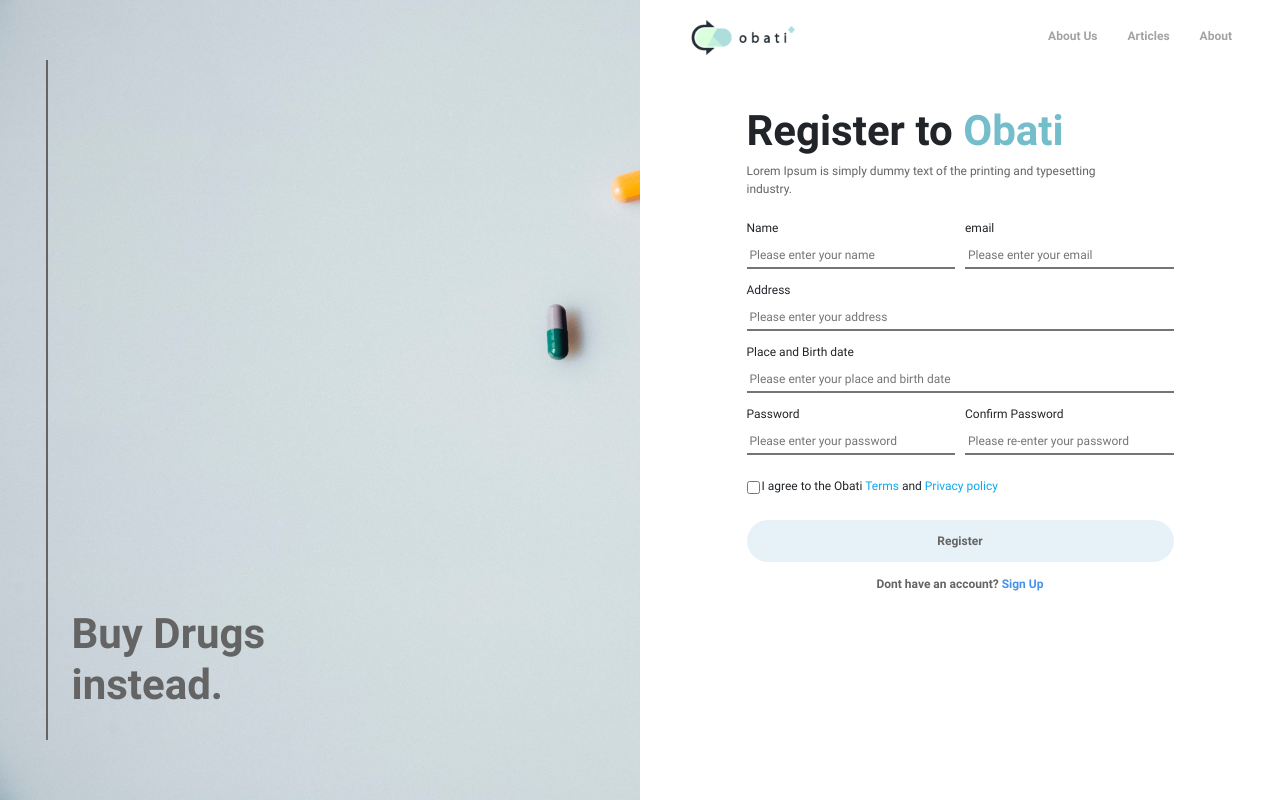
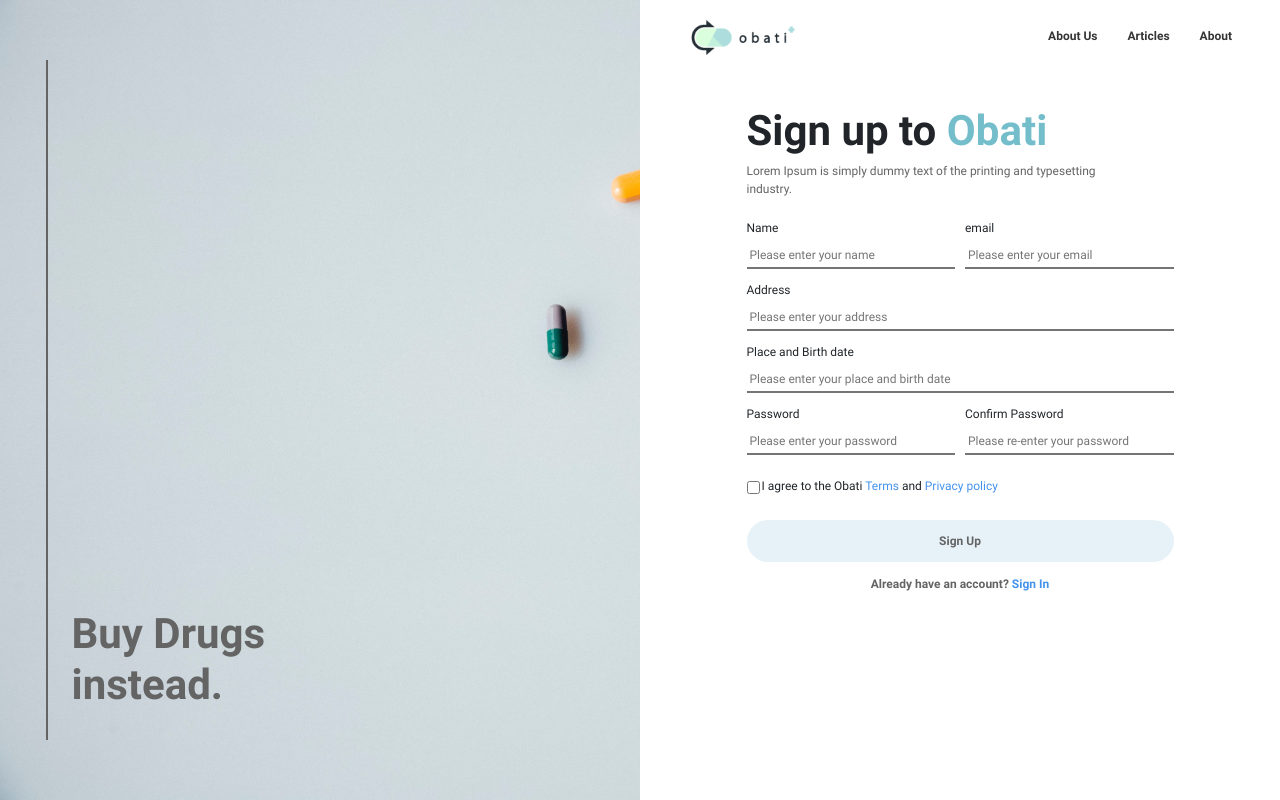
Before and after one commit to dimitriirfan/obati, a CodeIgniter app: page /obati/index.php/controller_register/index in a window 1280 px wide. Run offline with CodeIgniter, Linux system fonts and the light colour scheme.

Commit message:
login register fix

```diff
--- a/application/views/view_register.php
+++ b/application/views/view_register.php
@@ -37,7 +37,7 @@
 				</div>
 				<div class="main-form">
 					<div class="form-title">
-						<h1>Register to <span style="color: #74BDCB;">Obati</span></h1>
+						<h1>Sign up to <span style="color: #74BDCB;">Obati</span></h1>
 						<p>Lorem Ipsum is simply dummy text of the printing and typesetting industry.</p>
 					</div>
 
@@ -74,16 +74,16 @@
 							<div class="form-group form-check ">
 								<input type="checkbox" class="form-check-input" id="materialUnchecked">
 								<label class="form-check-label" for="exampleCheck1">I agree to the Obati <a href=""
-										style=" color: #0BA9ED">Terms </a> and <a href="" style=" color: #0BA9ED">
+										style=" color: #4492ED">Terms </a> and <a href="" style=" color: #4492ED">
 										Privacy policy</a></label>
 							</div>
 						</div>
-						<button type="submit" class="btn btn-primary btn-block btn-submit">Register</button>
+						<button type="submit" class="btn btn-primary btn-block btn-submit">Sign Up</button>
 					</form>
 
                 </div>
                 <div class="bottom-bar">
-                    <p style="font-weight: 700;">Dont have an account? <a class="link" href="<?php echo base_url('index.php/Controller_register/toLogin') ?>" >Sign Up</a></p>
+                    <p style="font-weight: 700;">Already have an account? <a class="link" href="<?php echo base_url('index.php/Controller_register/toLogin') ?>" >Sign In</a></p>
 
                 </div>
 
--- a/assets/css/register.css
+++ b/assets/css/register.css
@@ -26,9 +26,9 @@ p {
 }
 
 .link {
-    font-size: 1rem;
-    font-weight: 700;
-    color: #4492ED;
+	font-size: 1rem;
+	font-weight: 700;
+	color: #4492ED;
 }
 
 
@@ -78,7 +78,7 @@ p {
     display: block;
     text-decoration: none;
     padding: 1em 1.25em;
-    color: #A3A3A3;
+    color: var(--passive-dark);
     border-bottom: 3px solid white;
     font-weight: 700;
 
```
Also changed, not shown: application/views/view_login.php (+2 -6 lines), assets/css/login.css (+8 -2 lines).
